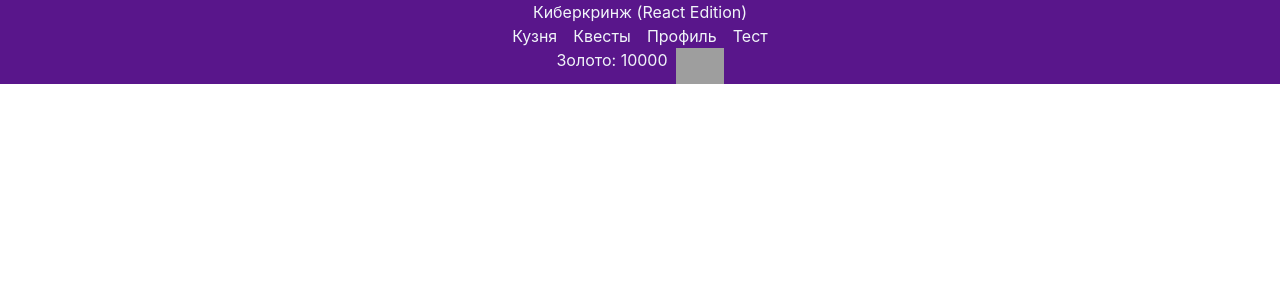
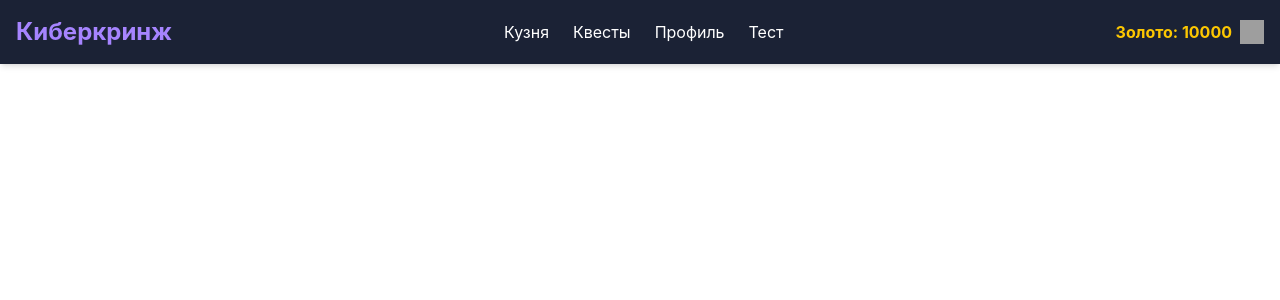
Before and after one commit to Pre-Mystdwyse/learning-frontend, a React (Vite) app: page / in a window 1280 px wide. Shown: the top 300 px of the page. Built offline with nearby package versions, Linux system fonts and the light colour scheme; grey boxes are pictures that could not be loaded; a web font is replaced by a local one.

Commit message:
header complete

```diff
--- a/src/App.jsx
+++ b/src/App.jsx
@@ -1,4 +1,4 @@
-import { Header } from "./components/Header";
+import { Header } from './components/Header';
 import { Outlet } from 'react-router-dom';
 
 function App() {
--- a/src/components/Header.jsx
+++ /dev/null
@@ -1,30 +0,0 @@
-import { useHeroStore } from "../entities/hero/model/heroStore";
-import { Link } from "react-router-dom";
-
-export function Header() {
-    const currentHeroGold = useHeroStore((state) => state.gold);
-
-    return (
-        <header
-        className="bg-purple-900 text-slate-100 flex items-center justify-between flex-col">
-            <h1 className="">Киберкринж (React Edition)</h1>
-            <nav className="flex gap-4">
-                {/*если использовать <a>, то вся суть SPA будет утеряна,
-                ибо этот тег заставляет перезагружаться всю страницу.
-                вместо этого нужно использовать Link с to, который
-                работает по заданным роутам. этот тег добавит соответственный
-                путь в адресной строке + перерендерит текущие компоненты на
-                необходимые, привязанные к запрошенному пути*/}
-                <Link to="/shop">Кузня</Link>
-                <Link to="/quests">Квесты</Link>
-                <Link to="/profile">Профиль</Link>
-                <Link to="/test">Тест</Link>
-                </nav>
-            <div className="flex gap-2">
-                <span>Золото: {currentHeroGold}</span>
-                <img src="/images/all/gold-coins.png" alt="монеты"
-                className="w-12"/>
-            </div>
-        </header>
-    );
-}
--- /dev/null
+++ b/src/components/Header.tsx
@@ -0,0 +1,55 @@
+import { useState, useEffect } from "react";
+import { useHeroStore } from "../entities/hero/model/heroStore";
+import { Link } from "react-router-dom";
+import { createPortal } from "react-dom";
+
+export function Header() {
+    const currentHeroGold = useHeroStore((state) => state.gold);
+
+    const [ isMenuOpen, setIsMenuOpen ] = useState<boolean>(false);
+
+    useEffect(() => {
+        if (isMenuOpen) {
+            document.body.style.overflow = 'hidden';
+        }
+        else {
+            document.body.style.overflow = 'auto';
+        }
+    }, [isMenuOpen]);
+
+    const closeMenu = () => setIsMenuOpen(false);
+
+    return (
+        <header className="sticky top-0 z-50 w-full bg-slate-900/95 backdrop-blur-sm text-white p-4 flex justify-between items-center shadow-md">
+            <h1 className="text-2xl font-bold text-violet-400">Киберкринж</h1>
+            <nav className="hidden md:flex gap-6 items-center">
+                <Link to="/shop" className="hover:text-violet-400 transition-colors">Кузня</Link>
+                <Link to="/quests" className="hover:text-violet-400 transition-colors">Квесты</Link>
+                <Link to="/profile" className="hover:text-violet-400 transition-colors">Профиль</Link>
+                <Link to="/test" className="hover:text-violet-400 transition-colors">Тест</Link>
+            </nav>
+            <div className="flex items-center gap-2 font-bold text-yellow-400">
+                <span>Золото: {currentHeroGold}</span>
+                <img src="/images/all/gold-coins.png" alt="монеты" className="w-6 h-6"/>
+            </div>
+            <button
+                className="md:hidden flex flex-col justify-between w-8 h-6 relative z-60"
+                onClick={() => setIsMenuOpen(!isMenuOpen)}
+            >
+                <div className={`h-1 w-full bg-white rounded transition-all duration-300 ${isMenuOpen ? 'rotate-45 translate-y-2.5' : ''}`}></div>
+                <div className={`h-1 w-full bg-white rounded transition-all duration-300 ${isMenuOpen ? 'opacity-0' : ''}`}></div>
+                <div className={`h-1 w-full bg-white rounded transition-all duration-300 ${isMenuOpen ? '-rotate-45 -translate-y-2.5' : ''}`}></div>
+            </button>
+
+            {isMenuOpen && createPortal(
+                <div className="text-white fixed inset-0 bg-slate-900/95 backdrop-blur-md z-40 flex flex-col items-center justify-center gap-8 text-3xl md:hidden">
+                    <Link to="/shop" onClick={closeMenu} className="hover:text-violet-400 transition-colors">Кузня</Link>
+                    <Link to="/quests" onClick={closeMenu} className="hover:text-violet-400 transition-colors">Квесты</Link>
+                    <Link to="/profile" onClick={closeMenu} className="hover:text-violet-400 transition-colors">Профиль</Link>
+                    <Link to="/test" onClick={closeMenu} className="hover:text-violet-400 transition-colors">Тест</Link>
+                </div>,
+                document.body
+            )}
+        </header>
+    );
+}
```
